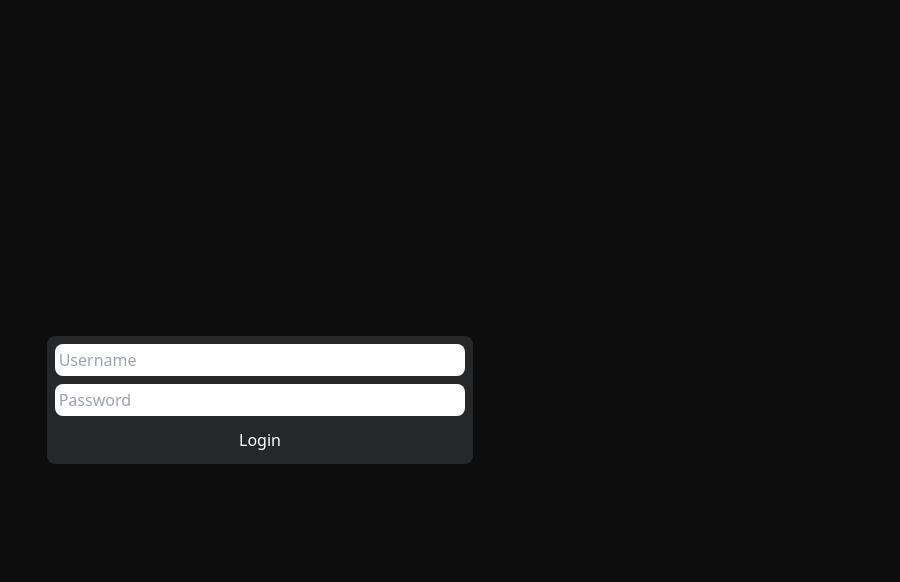
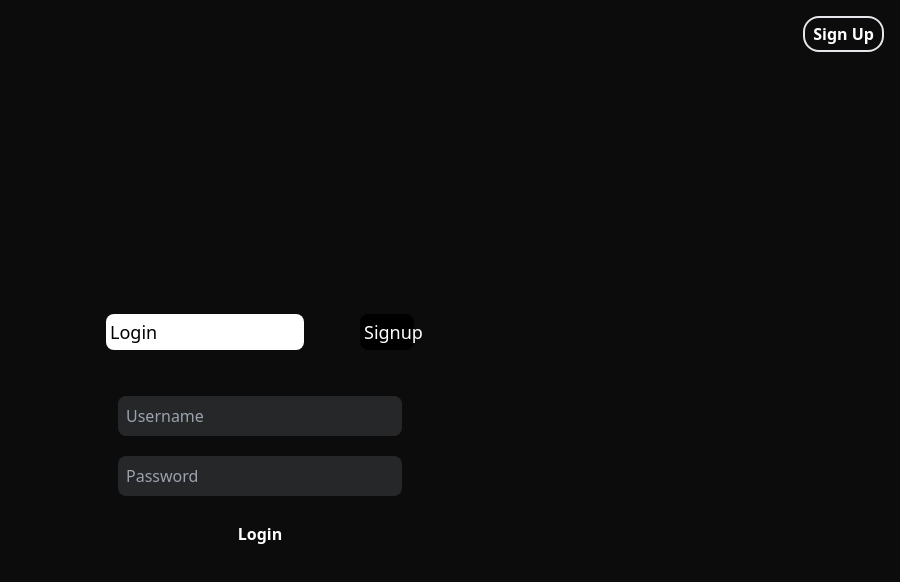
Before and after one commit to PratikJadon/SocialM, a React (Vite) app in the folder Frontend/: page /login in a window 1280 px wide. Shown: the top 582 px of the page, without its empty margins (380-1280 px from the left). Built offline with nearby package versions, Linux system fonts and the light colour scheme.

Commit message:
Login/SignUp UI and functionality improved

```diff
--- a/Frontend/package.json
+++ b/Frontend/package.json
@@ -13,6 +13,7 @@
     "@reduxjs/toolkit": "^2.2.5",
     "axios": "^1.7.2",
     "date-fns": "^3.6.0",
+    "framer-motion": "^11.2.12",
     "js-cookie": "^3.0.5",
     "react": "^18.2.0",
     "react-dom": "^18.2.0",
--- /dev/null
+++ b/Frontend/src/form/login.js
@@ -0,0 +1,32 @@
+export const signupForm = [
+    {
+        id: "avatar",
+        name: "image",
+        type: "file",
+        accept: "image/*"
+    },
+    {
+        id: "signupName",
+        name: "name",
+        placeholder: "Name",
+        type: "text"
+    },
+    {
+        id: "signupUsername",
+        name: "username",
+        placeholder: "Username",
+        type: "text"
+    },
+    {
+        id: "signupEmail",
+        name: "email",
+        placeholder: "Email",
+        type: "email"
+    },
+    {
+        id: "signupPassword",
+        name: "password",
+        placeholder: "Password",
+        type: "password"
+    }
+]
--- a/Frontend/src/pages/Login.jsx
+++ b/Frontend/src/pages/Login.jsx
@@ -2,16 +2,68 @@ import React, { useState } from "react";
 import { useDispatch, useSelector } from "react-redux";
 import { useNavigate } from "react-router-dom";
 import { loginSuccess } from "../redux/Slices/authSlice";
-import { login } from "../utils/apiHandler";
+import { login, signup } from "../utils/apiHandler";
 import useFetch from "../hooks/useFetch";
+import { motion, useMotionTemplate, useMotionValue } from "framer-motion";
+import GlowInput from "../shared/GlowInput";
+import { signupForm } from "../form/login";
+import ImageUpload from "../shared/ImageUpload";
 
 const Login = () => {
   const navigateTo = useNavigate();
   const dispatch = useDispatch();
   const fetchWrapper = useFetch();
   const user = useSelector((state) => state.auth.user);
+  const [selectedTab, setSelectedTab] = useState("login");
 
-  const handleSubmit = async (e) => {
+  const [userData, setUserData] = useState({
+    username: "",
+    password: "",
+    name: "",
+    email: "",
+    avatar: "",
+  });
+
+  const tabs = [
+    {
+      viewValue: "Login",
+      id: "login",
+    },
+    {
+      viewValue: "Signup",
+      id: "signup",
+    },
+  ];
+
+  const changeTab = (id) => {
+    setSelectedTab(id);
+    setUserData({
+      username: "",
+      password: "",
+      name: "",
+      email: "",
+      avatar: "",
+    });
+  };
+
+  const tabVariant = {
+    active: {
+      width: "55%",
+      transition: {
+        type: "spring",
+        duration: 0.4,
+      },
+    },
+    inactive: {
+      width: "15%",
+      transition: {
+        type: "tween",
+        duration: 0.4,
+      },
+    },
+  };
+
+  const handleLoginSubmit = async (e) => {
     e.preventDefault();
     const { data, response } = await fetchWrapper(login, userData);
     if (response.ok) {
@@ -21,44 +73,114 @@ const Login = () => {
     }
   };
 
-  const [userData, setUserData] = useState({
-    username: "",
-    password: "",
-  });
-
   const handleChange = (e) => {
+    if (e.target.name === "avatar") {
+      setUserData({ ...userData, [e.target.name]: e.target.files[0] });
+      return;
+    }
     setUserData({ ...userData, [e.target.name]: e.target.value });
   };
 
+  const handleSignupSubmit = async (e) => {
+    e.preventDefault();
+    const formData = new FormData();
+    Object.entries(userData).forEach(([key, value]) => {
+      if (key === "avatar") key = "image";
+      formData.append(key, value);
+    });
+
+    const { data, response } = await fetchWrapper(signup, formData);
+  };
+
   return (
-    <div className="h-full w-full flex justify-center items-center">
-      <div className="w-1/3 bg-lightBlack p-2 rounded-lg">
+    <div className="w-full h-full flex flex-col">
+      <div className="w-full flex justify-end p-4">
+        <button className="font-bold hover:bg-hoverBlue border-2 p-1 px-2 rounded-2xl transition-all duration-300 hover:border-black">
+          Sign Up
+        </button>
+      </div>
+      <div className="h-full flex justify-center items-center">
+        <div className="h-fit w-2/5 flex flex-col items-center gap-11 rounded-xl p-4">
+          <div className="w-3/4">
+            <ul className="w-full list-none text-lg flex gap-14 justify-center">
+              {tabs.map((tab) => (
+                <motion.li
+                  key={tab.id}
+                  variants={tabVariant}
+                  animate={selectedTab === tab.id ? "active" : "inactive"}
+                  onClick={() => changeTab(tab.id)}
+                  className={`rounded-lg p-1 cursor-pointer ${
+                    tab.id === selectedTab
+                      ? "bg-white text-black"
+                      : "bg-black text-white"
+                  }`}
+                >
+                  {tab.viewValue}
+                </motion.li>
+              ))}
+            </ul>
+          </div>
+          <div className="w-full flex justify-center">
             <form
-          onSubmit={handleSubmit}
-          className="flex flex-col gap-2 text-black"
+              onSubmit={
+                selectedTab === "login" ? handleLoginSubmit : handleSignupSubmit
+              }
+              className="flex flex-col items-center w-3/4 gap-4 text-white"
             >
-          <input
-            className="rounded-lg outline-none p-1"
-            name="username"
-            placeholder="Username"
-            value={userData.username}
-            onChange={(e) => handleChange(e)}
+              {selectedTab === "login" && (
+                <>
+                  <GlowInput
+                    inputName={"username"}
+                    inputPlaceholder={"Username"}
+                    inputValue={userData.username}
+                    inputOnChange={handleChange}
                   />
-          <input
-            type="password"
-            name="password"
-            placeholder="Password"
-            className="rounded-lg outline-none p-1"
-            value={userData.password}
-            onChange={(e) => handleChange(e)}
+                  <GlowInput
+                    inputName={"password"}
+                    inputValue={userData.password}
+                    inputPlaceholder={"Password"}
+                    inputOnChange={handleChange}
+                    inputType={"password"}
                   />
                   <button
                     type="submit"
-            className="text-white rounded-xl hover:bg-hoverBlue p-1"
+                    className="text-white rounded-xl hover:bg-hoverBlue p-2 w-4/5 font-bold  transition-all duration-300"
                   >
                     Login
                   </button>
+                </>
+              )}
+              {selectedTab !== "login" && (
+                <>
+                  {signupForm.map((ele) =>
+                    ele.type !== "file" ? (
+                      <GlowInput
+                        key={ele.id}
+                        inputName={ele.name}
+                        inputType={ele.type}
+                        inputPlaceholder={ele.placeholder}
+                        inputValue={userData[`${ele.name}`]}
+                        inputOnChange={handleChange}
+                      />
+                    ) : (
+                      <ImageUpload
+                        key={ele.id}
+                        onUpload={handleChange}
+                        fileValue={userData.avatar}
+                      />
+                    )
+                  )}
+                  <button
+                    type="submit"
+                    className="text-white rounded-xl hover:bg-hoverBlue p-2 w-4/5 font-bold  transition-all duration-300"
+                  >
+                    SignUp
+                  </button>
+                </>
+              )}
             </form>
+          </div>
+        </div>
       </div>
     </div>
   );
--- /dev/null
+++ b/Frontend/src/shared/GlowInput.jsx
@@ -0,0 +1,89 @@
+import { motion, useMotionTemplate, useMotionValue } from "framer-motion";
+import React, { useState } from "react";
+
+function GlowInput({
+  parentClass,
+  inputClass,
+  inputName,
+  inputPlaceholder,
+  inputValue,
+  inputType,
+  inputOnChange,
+}) {
+  const [visible, setVisible] = useState(false);
+  let mouseX = useMotionValue(0);
+  let mouseY = useMotionValue(0);
+  const radius = 100;
+
+  function handleMouseMove({ currentTarget, clientX, clientY }) {
+    let { left, top } = currentTarget.getBoundingClientRect();
+    mouseX.set(clientX - left);
+    mouseY.set(clientY - top);
+  }
+
+  const inputVariants = {
+    active: {
+      opacity: 1,
+      x: 0,
+      transition: {
+        type: "spring",
+        duration: 0.4,
+        damping: 14,
+        stiffness: 300,
+      },
+    },
+    inactive: {
+      opacity: 0,
+      x: 100,
+      transition: {
+        type: "spring",
+        duration: 0.4,
+        damping: 14,
+        stiffness: 300,
+      },
+    },
+  };
+
+  return (
+    <motion.div
+      onMouseEnter={() => setVisible(true)}
+      onMouseLeave={() => setVisible(false)}
+      className={
+        parentClass
+          ? parentClass
+          : `w-4/5 p-[2px] rounded-lg transition duration-300`
+      }
+      onMouseMove={handleMouseMove}
+      style={{
+        background: useMotionTemplate`
+                  radial-gradient(
+                    ${
+                      visible ? radius + "px" : "0px"
+                    } circle at ${mouseX}px ${mouseY}px,
+                    #766DE9 ,
+                    transparent 80%
+                  )
+                `,
+      }}
+    >
+      <motion.input
+        className={
+          inputClass
+            ? inputClass
+            : "rounded-lg outline-none p-2 w-full bg-lightBlack"
+        }
+        name={inputName}
+        placeholder={inputPlaceholder}
+        value={inputValue}
+        type={inputType ? inputType : "text"}
+        onChange={(e) => inputOnChange(e)}
+        variants={inputVariants}
+        initial="inactive"
+        animate="active"
+        exit="inactive"
+      />
+    </motion.div>
+  );
+}
+
+export default GlowInput;
--- /dev/null
+++ b/Frontend/src/shared/ImageUpload.jsx
@@ -0,0 +1,53 @@
+import React, { useEffect, useMemo } from "react";
+import { IoCloudUpload as UploadIcon } from "react-icons/io5";
+
+const ImageUpload = ({ onUpload, fileValue }) => {
+  const imagePreview = useMemo(() => {
+    if (fileValue) {
+      return URL.createObjectURL(fileValue);
+    }
+    return null;
+  }, [fileValue]);
+
+  return (
+    <>
+      {fileValue && (
+        <div className="w-24 h-24 rounded-full border-white border-2 ">
+          {imagePreview && (
+            <img
+              src={imagePreview}
+              className="w-full h-full  rounded-full overflow-hidden"
+            />
+          )}
+          <div className="relative">
+            <input
+              type="file"
+              accept="image/*"
+              name="avatar"
+              className="cursor-pointer opacity-0 z-50 absolute w-7 right-0 bottom-0"
+              onChange={(e) => onUpload(e)}
+            />
+            <UploadIcon size={24} className="absolute bottom-0 right-0 z-0" />
+          </div>
+        </div>
+      )}
+      {!fileValue && (
+        <div className="w-full">
+          <div className="bg-lightBlack flex flex-col items-center p-6 rounded-lg border-dashed border-white border-2 relative">
+            <input
+              type="file"
+              name="avatar"
+              accept="image/*"
+              className="cursor-pointer opacity-0 z-50"
+              onChange={(e) => onUpload(e)}
+            />
+            <UploadIcon size={28} className="absolute z-0" />
+            <p>Please Upload your avatar</p>
+          </div>
+        </div>
+      )}
+    </>
+  );
+};
+
+export default ImageUpload;
```
Also changed, not shown: Frontend/src/utils/apiHandler.js (+19 -0 lines), 1 other file (tests, documents, lock files or other folders). Lines whose indentation alone changed are shown as unchanged.
